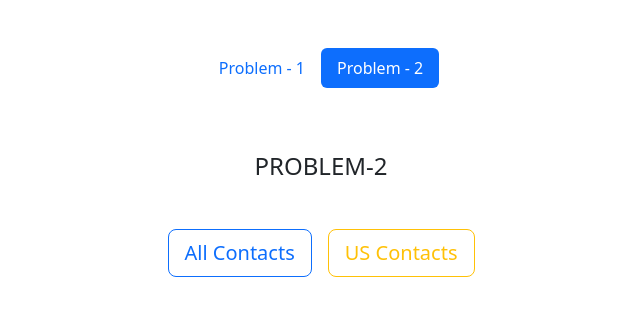
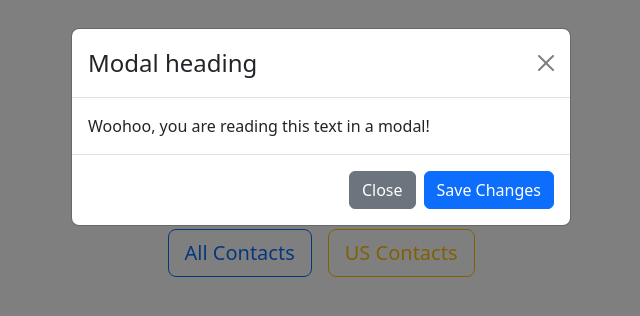
Before and after one commit to raf1n/mediusware-react-task, a React (Vite) app: page /problem-2 in a window 1280 px wide. Both pictures are taken after a click on the button "All Contacts". Shown: the top 316 px of the page, without its empty margins (319-959 px from the left). Built offline with nearby package versions, Linux system fonts and the light colour scheme.

Commit message:
modal-added

```diff
--- a/package.json
+++ b/package.json
@@ -9,8 +9,9 @@
     "preview": "vite preview"
   },
   "dependencies": {
-    "bootstrap": "^5.2.0",
+    "bootstrap": "^5.2.3",
     "react": "^18.2.0",
+    "react-bootstrap": "^2.7.4",
     "react-dom": "^18.2.0",
     "react-router-dom": "^6.3.0"
   },
--- /dev/null
+++ b/src/components/AllContactsModal.jsx
@@ -0,0 +1,26 @@
+import { useState } from "react";
+import Button from "react-bootstrap/Button";
+import Modal from "react-bootstrap/Modal";
+
+function AllContactsModal({ show, setShow, handleClose, handleShow }) {
+  return (
+    <>
+      <Modal show={show} onHide={handleClose}>
+        <Modal.Header closeButton>
+          <Modal.Title>Modal heading</Modal.Title>
+        </Modal.Header>
+        <Modal.Body>Woohoo, you are reading this text in a modal!</Modal.Body>
+        <Modal.Footer>
+          <Button variant="secondary" onClick={handleClose}>
+            Close
+          </Button>
+          <Button variant="primary" onClick={handleClose}>
+            Save Changes
+          </Button>
+        </Modal.Footer>
+      </Modal>
+    </>
+  );
+}
+
+export default AllContactsModal;
--- a/src/components/Problem-2.jsx
+++ b/src/components/Problem-2.jsx
@@ -1,18 +1,50 @@
-import React from 'react';
+import React, { useState } from "react";
+import AllContactsModal from "./AllContactsModal";
+import USContactsModal from "./USContactsModal";
 
 const Problem2 = () => {
+  const [showModal1, setShowModal1] = useState(false);
+
+  const handleClose = () => setShowModal1(false);
+  const handleShow = () => setShowModal1(true);
+
+  const [showModal2, setShowModal2] = useState(false);
+
+  const handleClose2 = () => setShowModal1(false);
+  const handleShow2 = () => setShowModal1(true);
 
   return (
-
     <div className="container">
       <div className="row justify-content-center mt-5">
-                <h4 className='text-center text-uppercase mb-5'>Problem-2</h4>
+        <h4 className="text-center text-uppercase mb-5">Problem-2</h4>
 
         <div className="d-flex justify-content-center gap-3">
-                <button className="btn btn-lg btn-outline-primary" type="button" >All Contacts</button>
-                <button className="btn btn-lg btn-outline-warning" type="button" >US Contacts</button>
+          <button
+            onClick={handleShow}
+            className="btn btn-lg btn-outline-primary"
+            type="button"
+          >
+            All Contacts
+          </button>
+          <button
+            onClick={handleShow2}
+            className="btn btn-lg btn-outline-warning"
+            type="button"
+          >
+            US Contacts
+          </button>
         </div>
+        <AllContactsModal
+          show={showModal1}
+          handleClose={handleClose}
+          handleShow={handleShow}
+        ></AllContactsModal>
 
+        <USContactsModal
+          show={showModal2}
+          handleClose={handleClose2}
+          handleShow={handleShow2}
+        ></USContactsModal>
       </div>
     </div>
   );
--- /dev/null
+++ b/src/components/USContactsModal.jsx
@@ -0,0 +1,25 @@
+import Button from "react-bootstrap/Button";
+import Modal from "react-bootstrap/Modal";
+
+function USContactsModal({ show, setShow, handleClose, handleShow }) {
+  return (
+    <>
+      <Modal show={show} onHide={handleClose}>
+        <Modal.Header closeButton>
+          <Modal.Title>Modal heading</Modal.Title>
+        </Modal.Header>
+        <Modal.Body>Woohoo, you are reading this text in a modal!</Modal.Body>
+        <Modal.Footer>
+          <Button variant="secondary" onClick={handleClose}>
+            Close
+          </Button>
+          <Button variant="primary" onClick={handleClose}>
+            Save Changes
+          </Button>
+        </Modal.Footer>
+      </Modal>
+    </>
+  );
+}
+
+export default USContactsModal;
```
Also changed, not shown: 1 other file (tests, documents, lock files or other folders). Lines whose indentation alone changed are shown as unchanged.
